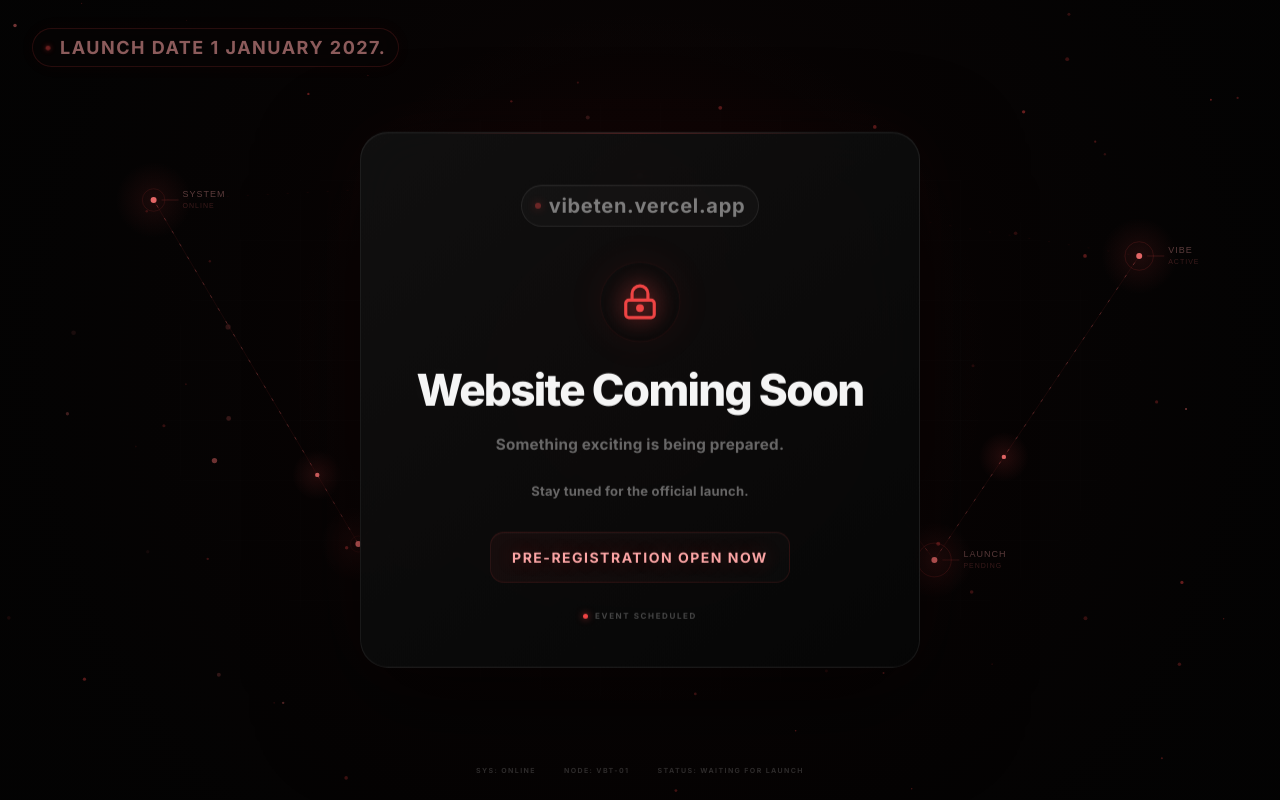
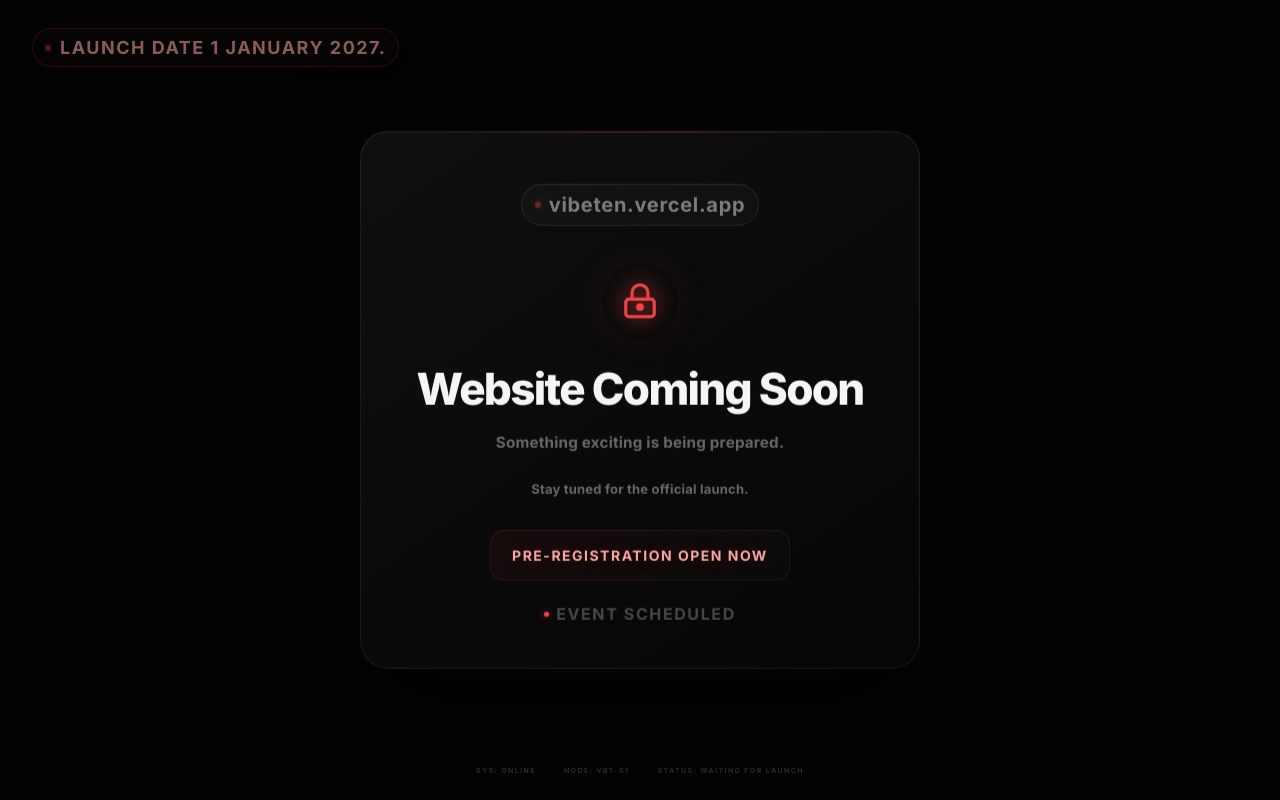
Before and after one commit to theanubhav700/vibeten.vercel.app, a React (Vite) app: page / in a window 1280 px wide. Built offline with nearby package versions, Linux system fonts and the light colour scheme.

Commit message:
final announcement

```diff
--- a/src/App.css
+++ b/src/App.css
@@ -32,18 +32,10 @@ body {
   width: 100%;
   height: 100vh;
   overflow: hidden;
-
   display: flex;
   align-items: center;
   justify-content: center;
-
-  background:
-    radial-gradient(
-      circle at 50% 45%,
-      rgba(127, 29, 29, 0.12),
-      transparent 45%
-    ),
-    #030303;
+  background: #030303;
 }
 
 /* ================================
@@ -51,98 +43,16 @@ body {
 ================================ */
 
 .canvas-bg {
-  position: absolute;
-  inset: 0;
-
-  width: 100%;
-  height: 100%;
-
-  z-index: 0;
-  pointer-events: none;
+  display: none;
 }
 
 /* ================================
-   RED BACKGROUND GLOW
+   BACKGROUND
 ================================ */
 
-.bg-gradient-spot {
-  position: absolute;
-
-  width: 650px;
-  height: 650px;
-
-  left: 50%;
-  top: 50%;
-
-  transform: translate(-50%, -50%);
-
-  background:
-    radial-gradient(
-      circle,
-      rgba(239, 68, 68, 0.09) 0%,
-      rgba(239, 68, 68, 0.025) 30%,
-      transparent 70%
-    );
-
-  filter: blur(20px);
-
-  pointer-events: none;
-  z-index: 1;
-
-  animation: ambientGlow 5s ease-in-out infinite;
-}
-
-@keyframes ambientGlow {
-  0%,
-  100% {
-    opacity: 0.7;
-    transform: translate(-50%, -50%) scale(0.95);
-  }
-
-  50% {
-    opacity: 1;
-    transform: translate(-50%, -50%) scale(1.08);
-  }
-}
-
-/* ================================
-   GRID
-================================ */
-
-.grid-overlay {
-  position: absolute;
-  inset: 0;
-
-  z-index: 2;
-  pointer-events: none;
-
-  background-image:
-    linear-gradient(
-      rgba(255, 255, 255, 0.018) 1px,
-      transparent 1px
-    ),
-    linear-gradient(
-      90deg,
-      rgba(255, 255, 255, 0.018) 1px,
-      transparent 1px
-    );
-
-  background-size: 60px 60px;
-
-  mask-image:
-    radial-gradient(
-      ellipse at center,
-      black 0%,
-      transparent 75%
-    );
-
-  -webkit-mask-image:
-    radial-gradient(
-      ellipse at center,
-      black 0%,
-      transparent 75%
-    );
-}
+/* Background glow removed */
+/* Grid removed */
+/* Background is now completely dark */
 
 /* ================================
    LIVE TRACKER
@@ -150,32 +60,21 @@ body {
 
 .live-indicator {
   position: absolute;
-
   top: 28px;
   left: 32px;
-
   z-index: 10;
-
   display: flex;
   align-items: center;
   gap: 9px;
-
   padding: 8px 12px;
-
   border: 1px solid rgba(239, 68, 68, 0.15);
   border-radius: 999px;
-
   background: rgba(10, 5, 5, 0.45);
-
   backdrop-filter: blur(12px);
-
   color: rgba(252, 165, 165, 0.55);
-
   font-size: 9px;
   font-weight: 700;
-
   letter-spacing: 1.5px;
-
   box-shadow:
     0 0 20px rgba(239, 68, 68, 0.03);
 }
@@ -183,15 +82,11 @@ body {
 .live-dot {
   width: 6px;
   height: 6px;
-
   border-radius: 50%;
-
   background: #ef4444;
-
   box-shadow:
     0 0 7px rgba(239, 68, 68, 0.9),
     0 0 15px rgba(239, 68, 68, 0.35);
-
   animation: livePulse 1.4s ease-in-out infinite;
 }
 
@@ -214,33 +109,24 @@ body {
 
 .suspended-card {
   position: relative;
-
   z-index: 5;
-
   width: min(560px, calc(100% - 40px));
-
   padding: 52px 42px 44px;
-
   text-align: center;
-
   border: 1px solid rgba(255, 255, 255, 0.075);
   border-radius: 28px;
-
   background:
     linear-gradient(
       145deg,
       rgba(18, 18, 18, 0.88),
       rgba(6, 6, 6, 0.94)
     );
-
   backdrop-filter: blur(28px);
   -webkit-backdrop-filter: blur(28px);
-
   box-shadow:
     0 35px 100px rgba(0, 0, 0, 0.65),
     0 0 80px rgba(239, 68, 68, 0.045),
     inset 0 1px 0 rgba(255, 255, 255, 0.035);
-
   animation: cardFloat 6s ease-in-out infinite;
 }
 
@@ -259,15 +145,11 @@ body {
 
 .suspended-card::before {
   content: "";
-
   position: absolute;
-
   top: 0;
   left: 12%;
-
   width: 76%;
   height: 1px;
-
   background:
     linear-gradient(
       90deg,
@@ -275,7 +157,6 @@ body {
       rgba(239, 68, 68, 0.45),
       transparent
     );
-
   opacity: 0.7;
 }
 
@@ -292,22 +173,14 @@ body {
   display: inline-flex;
   align-items: center;
   gap: 8px;
-
   padding: 8px 13px;
-
   border-radius: 999px;
-
   border: 1px solid rgba(255, 255, 255, 0.08);
-
   background: rgba(255, 255, 255, 0.025);
-
   color: rgba(255, 255, 255, 0.45);
-
   font-size: 10px;
   font-weight: 600;
-
   letter-spacing: 0.7px;
-
   box-shadow:
     inset 0 1px rgba(255, 255, 255, 0.025);
 }
@@ -315,14 +188,10 @@ body {
 .status-dot {
   width: 6px;
   height: 6px;
-
   border-radius: 50%;
-
   background: #ef4444;
-
   box-shadow:
     0 0 8px rgba(239, 68, 68, 0.8);
-
   animation: statusBlink 1.8s infinite;
 }
 
@@ -343,12 +212,9 @@ body {
 
 .lock-wrapper {
   position: relative;
-
   width: 82px;
   height: 82px;
-
   margin: 34px auto 24px;
-
   display: flex;
   align-items: center;
   justify-content: center;
@@ -356,12 +222,9 @@ body {
 
 .lock-bg-circle {
   position: absolute;
-
   width: 82px;
   height: 82px;
-
   border-radius: 50%;
-
   background:
     radial-gradient(
       circle,
@@ -369,12 +232,9 @@ body {
       rgba(239, 68, 68, 0.025) 55%,
       transparent 70%
     );
-
   border: 1px solid rgba(239, 68, 68, 0.08);
-
   box-shadow:
     0 0 40px rgba(239, 68, 68, 0.07);
-
   animation: lockPulse 3s ease-in-out infinite;
 }
 
@@ -391,9 +251,7 @@ body {
 
 .lock-svg {
   position: relative;
-
   color: #ef4444;
-
   filter:
     drop-shadow(
       0 0 10px rgba(239, 68, 68, 0.45)
@@ -406,17 +264,11 @@ body {
 
 .card-title {
   margin: 0;
-
   color: #f5f5f5;
-
   font-size: clamp(30px, 5vw, 44px);
-
   line-height: 1.05;
-
   font-weight: 750;
-
   letter-spacing: -1.7px;
-
   text-shadow:
     0 0 30px rgba(255, 255, 255, 0.04);
 }
@@ -427,13 +279,9 @@ body {
 
 .card-description {
   margin: 18px 0 0;
-
   color: rgba(255, 255, 255, 0.38);
-
   font-size: 13px;
-
   line-height: 1.7;
-
   letter-spacing: 0.2px;
 }
 
@@ -443,50 +291,35 @@ body {
 
 .launch-date {
   margin: 30px auto 20px;
-
   width: min(300px, 100%);
-
   padding: 16px 20px;
-
   border-radius: 14px;
-
   border: 1px solid rgba(239, 68, 68, 0.12);
-
   background:
     linear-gradient(
       135deg,
       rgba(239, 68, 68, 0.055),
       rgba(255, 255, 255, 0.015)
     );
-
   display: flex;
   flex-direction: column;
-
   gap: 5px;
-
   box-shadow:
     inset 0 1px rgba(255, 255, 255, 0.025);
 }
 
 .launch-label {
   color: rgba(248, 113, 113, 0.45);
-
   font-size: 8px;
-
   font-weight: 700;
-
   letter-spacing: 2px;
 }
 
 .launch-value {
   color: #fca5a5;
-
   font-size: 14px;
-
   font-weight: 700;
-
   letter-spacing: 1.5px;
-
   text-shadow:
     0 0 18px rgba(239, 68, 68, 0.25);
 }
@@ -497,29 +330,20 @@ body {
 
 .event-status {
   display: inline-flex;
-
   align-items: center;
   justify-content: center;
-
   gap: 7px;
-
   color: rgba(255, 255, 255, 0.25);
-
   font-size: 8px;
-
   font-weight: 700;
-
   letter-spacing: 1.6px;
 }
 
 .event-status-dot {
   width: 5px;
   height: 5px;
-
   border-radius: 50%;
-
   background: #ef4444;
-
   box-shadow:
     0 0 7px rgba(239, 68, 68, 0.7);
 }
@@ -530,30 +354,18 @@ body {
 
 .system-footer {
   position: absolute;
-
   bottom: 25px;
   left: 50%;
-
   transform: translateX(-50%);
-
   z-index: 5;
-
   width: calc(100% - 40px);
-
   display: flex;
-
   justify-content: center;
-
   gap: 28px;
-
   color: rgba(255, 255, 255, 0.16);
-
   font-size: 7px;
-
   font-weight: 700;
-
   letter-spacing: 1.4px;
-
   pointer-events: none;
 }
 
@@ -565,15 +377,12 @@ body {
   .live-indicator {
     top: 18px;
     left: 18px;
-
     font-size: 8px;
   }
 
   .suspended-card {
     width: calc(100% - 28px);
-
     padding: 40px 22px 32px;
-
     border-radius: 22px;
   }
 
@@ -583,7 +392,6 @@ body {
 
   .card-title {
     font-size: 31px;
-
     letter-spacing: -1px;
   }
 
@@ -593,16 +401,9 @@ body {
 
   .system-footer {
     bottom: 15px;
-
     gap: 12px;
-
     font-size: 6px;
-
     flex-wrap: wrap;
-  }
-
-  .grid-overlay {
-    background-size: 45px 45px;
   }
 }
 
--- a/src/App.jsx
+++ b/src/App.jsx
@@ -416,7 +416,7 @@ function App() {
         {/* Event status */}
         <div className="event-status">
           <span className="event-status-dot" />
-          EVENT SCHEDULED
+          <h1>EVENT SCHEDULED</h1>
         </div>
 
       </main>
```
